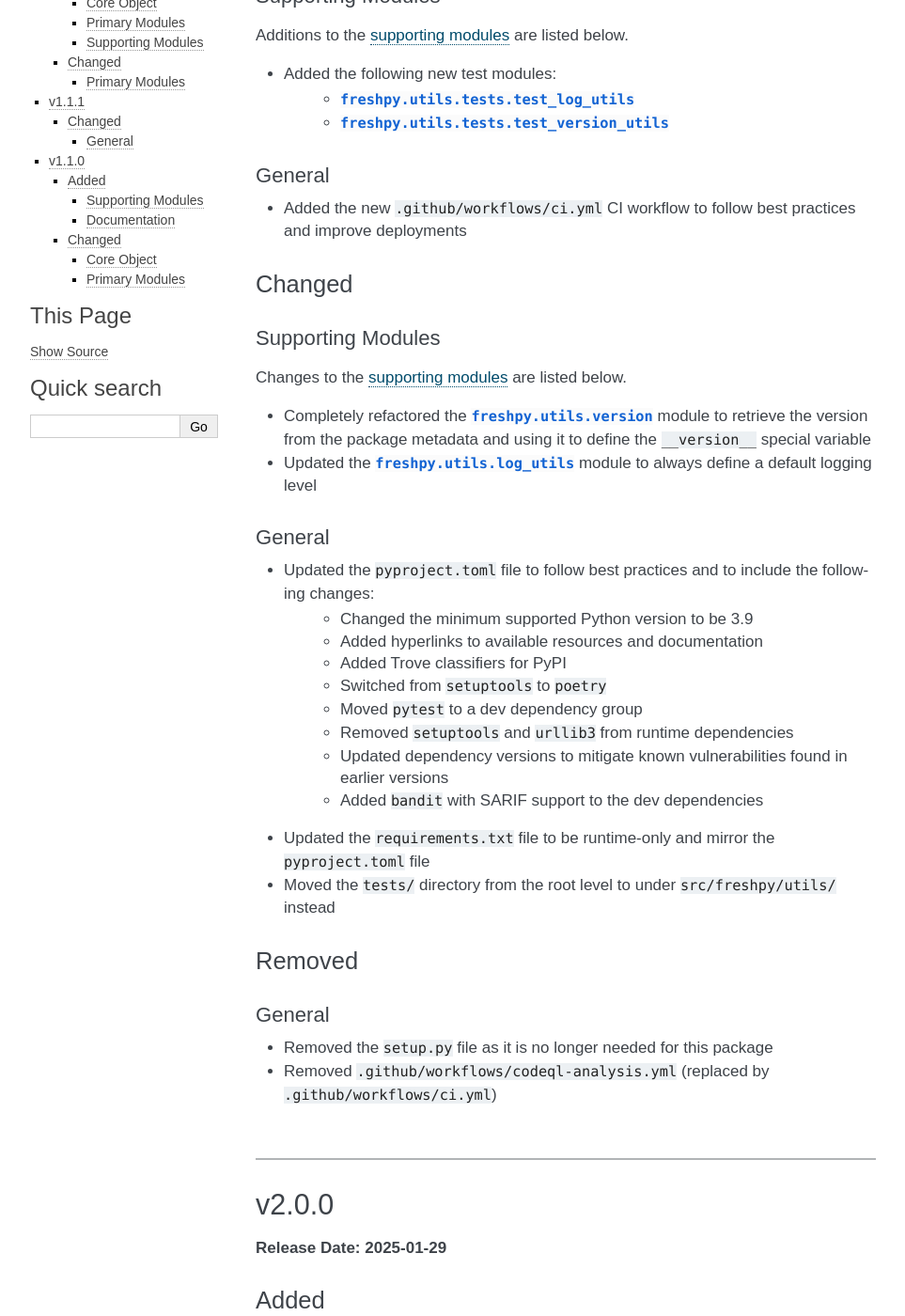
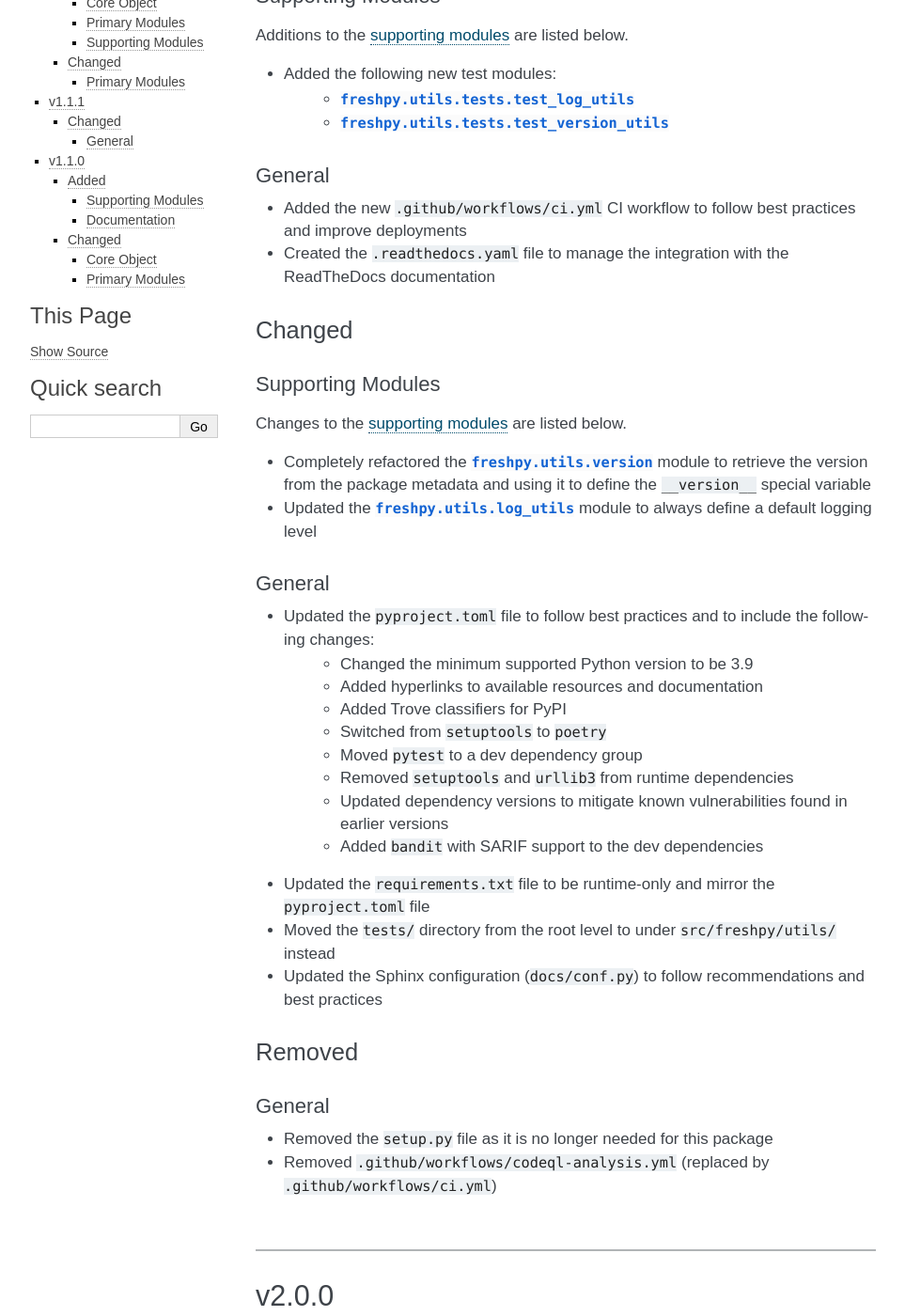
Before and after one commit to jeffshurtliff/freshpy, a Sphinx documentation site: the page built from docs/changelog.rst, in a window 1280 px wide and 1400 px high, scrolled down 353 px. Shown: the whole window at 94% size, without its empty margins (148-1111 px from the left). Built offline with Sphinx 7.4.7, drawn with Linux system fonts in a browser that asks for light colours; some of the changed lines change nothing that is shown.

Commit message:
Created .readthedocs.yaml and updated docs/conf.py

```diff
--- a/docs/changelog.rst
+++ b/docs/changelog.rst
@@ -22,6 +22,7 @@
 General
 -------
 * Added the new ``.github/workflows/ci.yml`` CI workflow to follow best practices and improve deployments
+* Created the ``.readthedocs.yaml`` file to manage the integration with the ReadTheDocs documentation
 
 Changed
 =======
@@ -47,6 +48,7 @@
     * Added ``bandit`` with SARIF support to the dev dependencies
 * Updated the ``requirements.txt`` file to be runtime-only and mirror the ``pyproject.toml`` file
 * Moved the ``tests/`` directory from the root level to under ``src/freshpy/utils/`` instead
+* Updated the Sphinx configuration (``docs/conf.py``) to follow recommendations and best practices
 
 Removed
 =======
--- a/docs/conf.py
+++ b/docs/conf.py
@@ -37,7 +37,7 @@
 
 # If your documentation needs a minimal Sphinx version, state it here.
 #
-needs_sphinx = '3.4'
+needs_sphinx = '7.4.7'
 
 # Add any Sphinx extension module names here, as strings. They can be
 # extensions coming with Sphinx (named 'sphinx.ext.*') or your custom
@@ -57,10 +57,9 @@
 templates_path = ['_templates']
 
 # The suffix(es) of source filenames.
-source_suffix = {
-    '.rst': 'restructuredtext',
-    '.md': 'markdown',
-}
+# You can specify multiple suffix as a list of string:
+#
+source_suffix = ['.rst', '.md']
 
 # The master toctree document.
 master_doc = 'index'
@@ -97,7 +96,7 @@
 #
 html_theme_options = {
     'logo': 'freshpy-logo.png',
-    'description': 'Freshservice API for Python',
+    'description': 'A Python toolset for performing Freshservice API calls',
     'font_family': 'Arial, sans-serif',
     'head_font_family': 'Arial, sans-serif',
     'github_user': 'jeffshurtliff',
@@ -198,7 +197,7 @@
 epub_publisher = author
 epub_copyright = copyright
 
-# The unique identifier of the text. This can be a ISBN number
+# The unique identifier of the text. This can be a ISBN
 # or the project homepage.
 #
 # epub_identifier = ''
@@ -216,7 +215,10 @@
 # -- Options for intersphinx extension ---------------------------------------
 
 # Example configuration for intersphinx: refer to the Python standard library.
-intersphinx_mapping = {'python': ('https://docs.python.org/3', None)}
+intersphinx_mapping = {
+    'python': ('https://docs.python.org/3/', None),
+    'requests': ('https://requests.readthedocs.io/en/latest/', None),
+}
 
 # -- Options for todo extension ----------------------------------------------
 
```
Also changed, not shown: .readthedocs.yaml (added).
